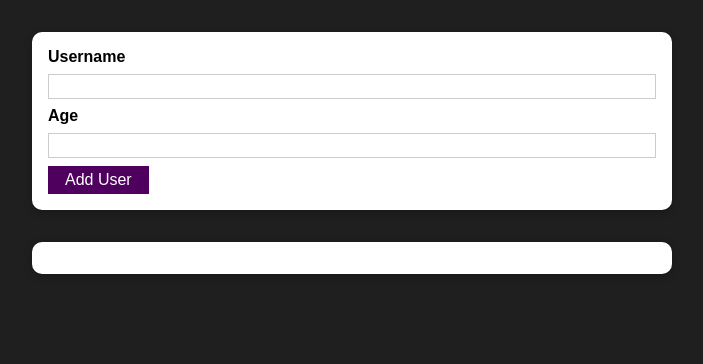
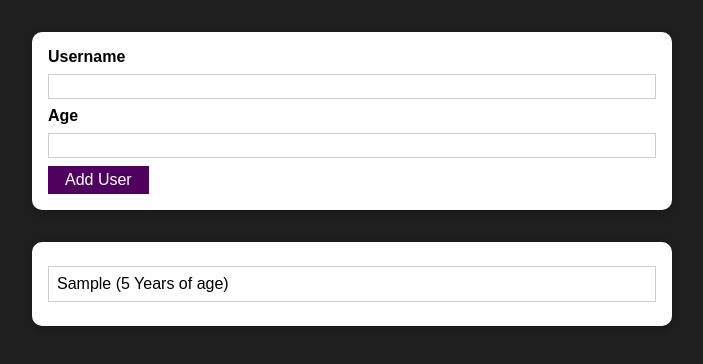
Before and after one commit to akaditya394/user-list-react-project, a React (Create React App) app: page / in a window 1280 px wide. Both pictures are taken after typing "Sample", "5" into the empty fields and a click on the button "Add User". Shown: the top 364 px of the page, without its empty margins (288-991 px from the left). Built offline with nearby package versions, Linux system fonts and the light colour scheme.

Commit message:
users array built and state managed

```diff
--- a/src/App.js
+++ b/src/App.js
@@ -1,12 +1,23 @@
-import React from "react";
+import React, { useState } from "react";
 import AddUser from "./components/Users/AddUser/AddUser";
 import UsersList from "./components/Users/UsersList/UsersList";
 
 function App() {
+  const [usersList, setUsersList] = useState([]);
+
+  const addUserItemHandler = (uName, uAge) => {
+    setUsersList((prevUsersList) => {
+      return [
+        ...prevUsersList,
+        { name: uName, age: uAge, id: Math.random().toString() },
+      ];
+    });
+  };
+
   return (
     <div>
-      <AddUser />
-      <UsersList users={[]} />
+      <AddUser onAddUser={addUserItemHandler} />
+      <UsersList users={usersList} />
     </div>
   );
 }
--- a/src/components/Users/AddUser/AddUser.jsx
+++ b/src/components/Users/AddUser/AddUser.jsx
@@ -3,7 +3,7 @@ import Card from "../../UI/Card/Card.jsx";
 import classes from "./AddUser.module.css";
 import Button from "../../UI/Button/Button";
 
-const AddUser = () => {
+const AddUser = (props) => {
   const addUserHandler = (event) => {
     event.preventDefault();
     if (enteredUsername.trim().length === 0 || enteredAge.trim().length === 0) {
@@ -14,7 +14,7 @@ const AddUser = () => {
       return;
     }
 
-    console.log(enteredUsername, enteredAge);
+    props.onAddUser(enteredUsername, enteredAge);
     setEnteredUsername("");
     setEnteredAge("");
   };
@@ -49,7 +49,7 @@ const AddUser = () => {
           onChange={ageChangeHandler}
           value={enteredAge}
         />
-        <Button type="button" onClick={addUserHandler}>
+        <Button type="submit" onClick={addUserHandler}>
           Add User
         </Button>
       </form>
--- a/src/components/Users/UsersList/UsersList.jsx
+++ b/src/components/Users/UsersList/UsersList.jsx
@@ -8,7 +8,7 @@ const UsersList = (props) => {
     <Card className={classes.users}>
       <ul>
         {props.users.map((user) => (
-          <li>
+          <li key={user.id}>
             {user.name} ({user.age} Years of age)
           </li>
         ))}
```
